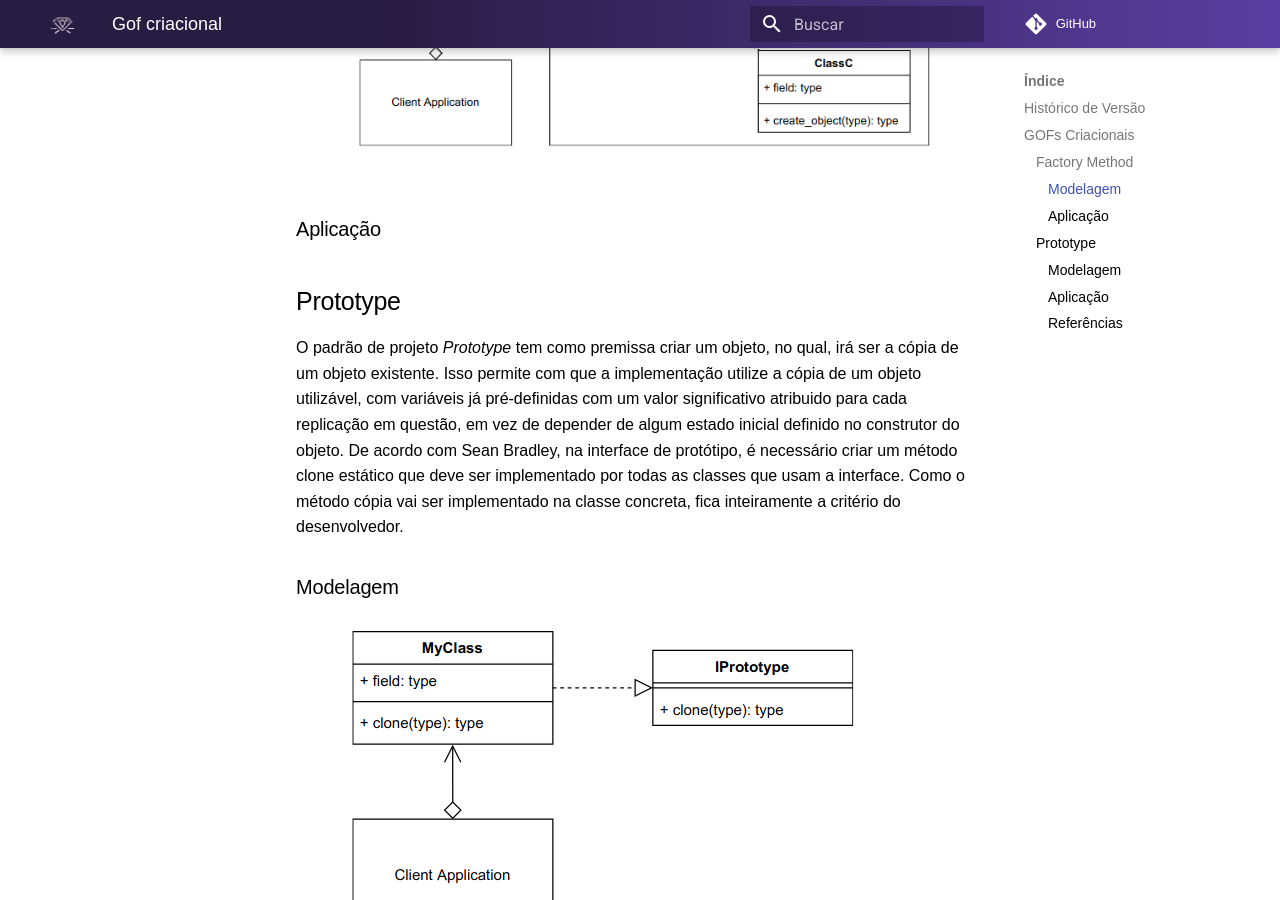
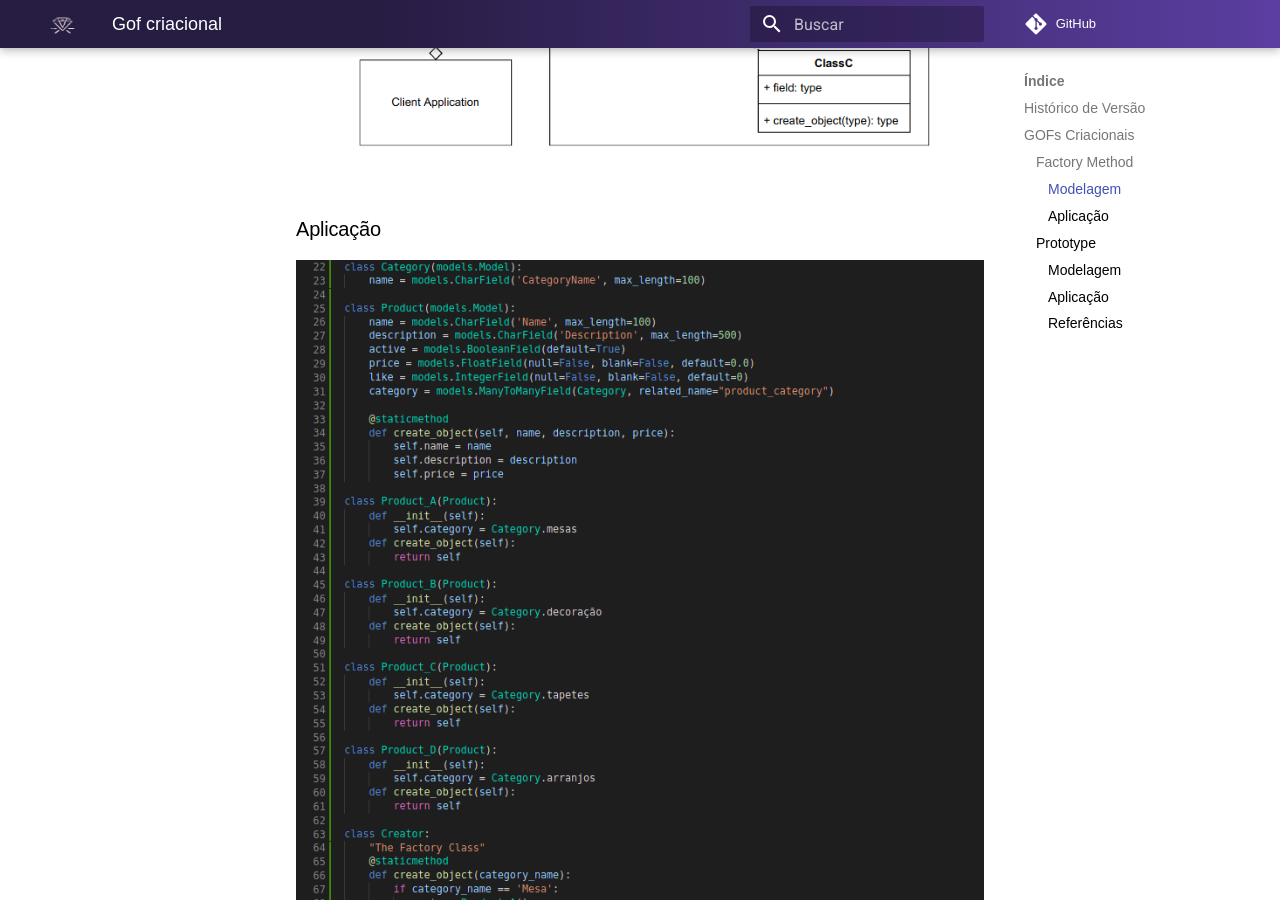
Before and after one commit to UnBArqDsw2021-2/2021.2_G7_-AluguelKitsFesta, an MkDocs documentation site: the page built from docs/padrao/gof_criacional.md, in a window 1280 px wide and 900 px high, scrolled down 1135 px. Built offline with MkDocs 1.6.1 and Material for MkDocs 9.7.7, drawn with Linux system fonts in a browser that asks for light colours; comment, search, counter and statistics services are not loaded.

Commit message:
Updating creational gofs

```diff
--- a/docs/padrao/gof_criacional.md
+++ b/docs/padrao/gof_criacional.md
@@ -25,7 +25,7 @@ deste tipo de padrão, essa separação torna o código escrito mais fácil de s
 
 ### Aplicação
 
-
+![Aplicação Factory Method](../padrao//imagens/aplicacao_factory.png)
 
 ## Prototype
 
```
